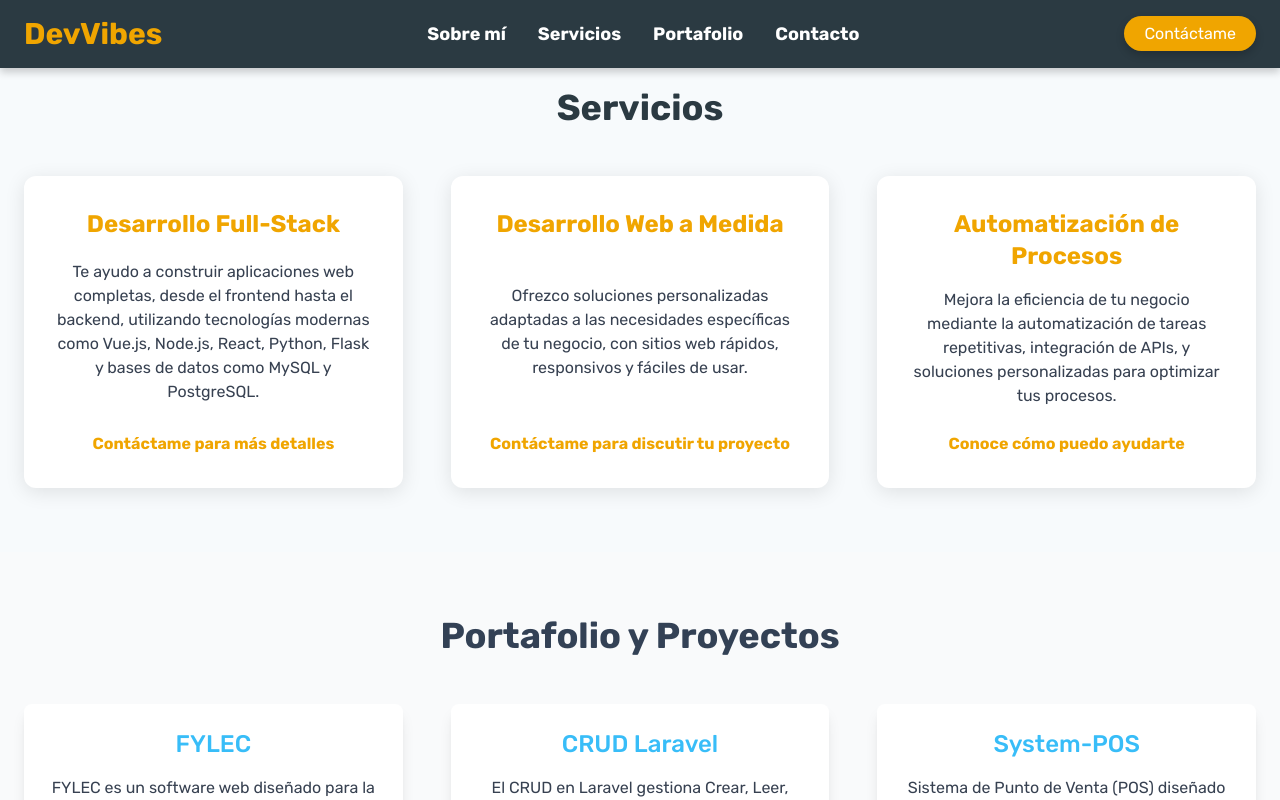
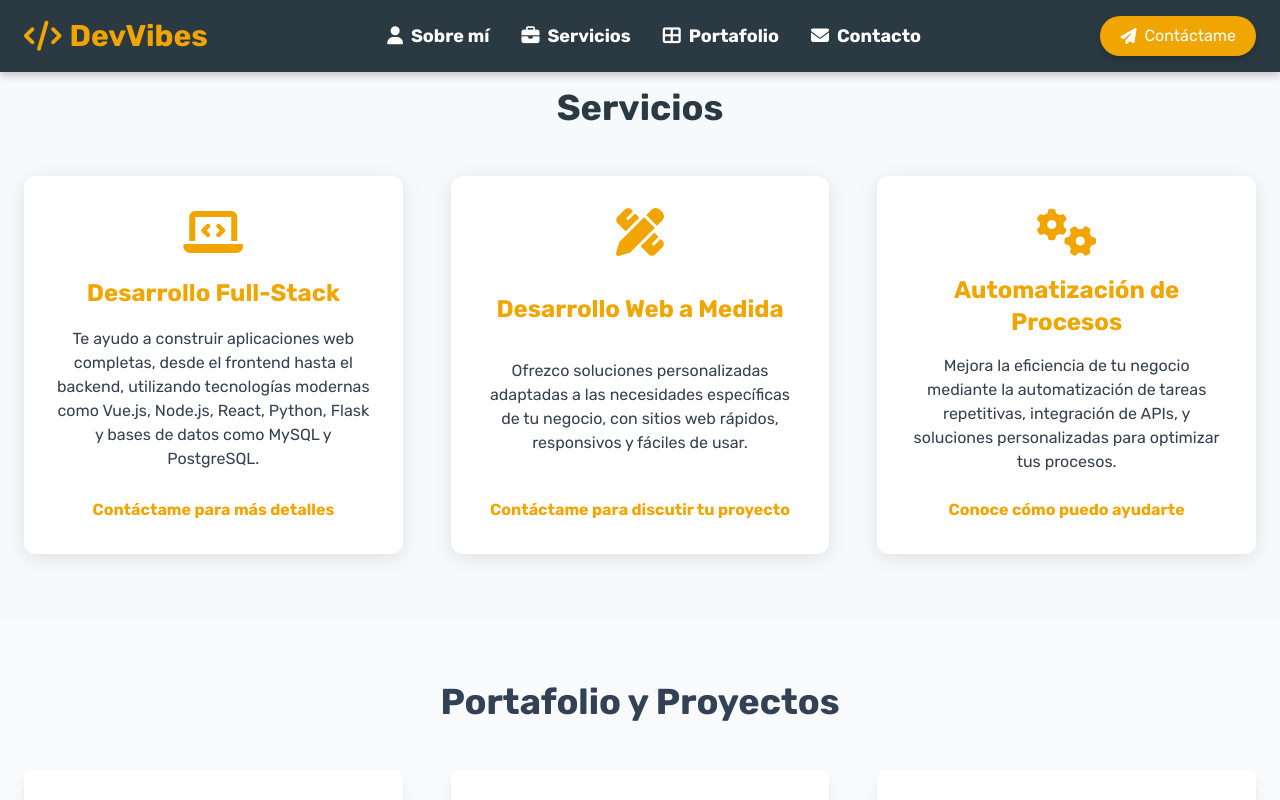
Before and after one commit to YersonRodriguez2005/DevVibes, a Vue app: page / in a window 1280 px wide. Shown: the top 800 px of the page. Built offline with nearby package versions, Linux system fonts and the light colour scheme.

Commit message:
update icons

```diff
--- a/index.html
+++ b/index.html
@@ -1,10 +1,12 @@
 <!DOCTYPE html>
 <html lang="">
+
 <head>
   <meta charset="UTF-8">
   <link rel="icon" href="/favicon.ico">
   <meta name="viewport" content="width=device-width, initial-scale=1.0">
   <link href="https://fonts.googleapis.com/css2?family=Rubik:wght@400;500;700&display=swap" rel="stylesheet">
+  <link href="https://cdnjs.cloudflare.com/ajax/libs/font-awesome/6.5.0/css/all.min.css" rel="stylesheet" />
   <!-- SEO Meta Tags -->
   <meta name="description" content="Portafolio de un desarrollador web especializado en Vue.js y Node.js." />
   <meta name="keywords" content="desarrollador web, Vue.js, Node.js, DevVibes, portafolio" />
@@ -21,8 +23,10 @@
   <link rel="shortcut icon" href="/logo.webp" type="image/webp">
   <title>DevVibes - Desarrollador Web</title>
 </head>
+
 <body>
   <div id="app"></div>
   <script type="module" src="/src/main.js"></script>
 </body>
+
 </html>
--- a/src/components/AppHeader.vue
+++ b/src/components/AppHeader.vue
@@ -1,10 +1,10 @@
 <template>
   <header class="bg-primary shadow-lg fixed w-full z-10 transition-all duration-500 ease-in-out">
     <div class="max-w-7xl mx-auto px-6 py-4 flex justify-between items-center">
-      <!-- Logo con animación hover -->
+      <!-- Logo con icono -->
       <div class="text-3xl font-extrabold transition-transform duration-300 transform hover:scale-105">
-        <a href="/" class="text-secondary hover:text-white transition-colors duration-300">
-          DevVibes
+        <a href="/" class="text-secondary hover:text-white transition-colors duration-300 flex items-center gap-2">
+          <i class="fas fa-code"></i> DevVibes
         </a>
       </div>
 
@@ -37,19 +37,27 @@
           menuOpen ? 'absolute top-16 left-0 w-full bg-primary px-6 py-4 space-y-4' : 'hidden md:flex',
         ]"
       >
-        <a href="https://yersonrodriguezdev.vercel.app/" class="nav-link">Sobre mí</a>
-        <a href="#services" class="nav-link">Servicios</a>
-        <a href="#portfolio" class="nav-link">Portafolio</a>
-        <a href="#contact" class="nav-link">Contacto</a>
+        <a href="https://yersonrodriguezdev.vercel.app/" class="nav-link flex items-center gap-2">
+          <i class="fas fa-user"></i> Sobre mí
+        </a>
+        <a href="#services" class="nav-link flex items-center gap-2">
+          <i class="fas fa-briefcase"></i> Servicios
+        </a>
+        <a href="#portfolio" class="nav-link flex items-center gap-2">
+          <i class="fas fa-th-large"></i> Portafolio
+        </a>
+        <a href="#contact" class="nav-link flex items-center gap-2">
+          <i class="fas fa-envelope"></i> Contacto
+        </a>
       </nav>
 
       <!-- Botón de Contacto -->
       <div class="hidden md:block">
         <a
           href="#contact"
-          class="contact-button transition duration-300 ease-in-out transform hover:scale-105 shadow-lg"
+          class="contact-button transition duration-300 ease-in-out transform hover:scale-105 shadow-lg flex items-center gap-2"
         >
-          Contáctame
+          <i class="fas fa-paper-plane"></i> Contáctame
         </a>
       </div>
     </div>
--- a/src/components/AppServices.vue
+++ b/src/components/AppServices.vue
@@ -7,34 +7,71 @@
 
       <div class="grid md:grid-cols-2 lg:grid-cols-3 gap-12">
         <!-- Desarrollo Full-Stack -->
-        <div class="service-card bg-white p-8 rounded-lg shadow-lg hover:shadow-xl transform hover:scale-105 transition-all duration-300 ease-in-out">
-          <h3 class="text-2xl font-semibold text-secondary mb-4">Desarrollo Full-Stack</h3>
+        <div
+          class="service-card bg-white p-8 rounded-lg shadow-lg hover:shadow-xl transform hover:scale-105 transition-all duration-300 ease-in-out"
+        >
+          <div class="text-secondary text-5xl mb-4">
+            <i class="fas fa-laptop-code"></i>
+          </div>
+          <h3 class="text-2xl font-semibold text-secondary mb-4">
+            Desarrollo Full-Stack
+          </h3>
           <p class="text-gray-700 mb-6">
-            Te ayudo a construir aplicaciones web completas, desde el frontend hasta el backend, utilizando tecnologías modernas como Vue.js, Node.js, React, Python, Flask y bases de datos como MySQL y PostgreSQL.
+            Te ayudo a construir aplicaciones web completas, desde el frontend
+            hasta el backend, utilizando tecnologías modernas como Vue.js,
+            Node.js, React, Python, Flask y bases de datos como MySQL y
+            PostgreSQL.
           </p>
-          <a href="#contact" class="text-secondary font-semibold hover:underline hover:text-primary transition-all duration-300">
+          <a
+            href="#contact"
+            class="text-secondary font-semibold hover:underline hover:text-primary transition-all duration-300"
+          >
             Contáctame para más detalles
           </a>
         </div>
 
         <!-- Desarrollo Web a Medida -->
-        <div class="service-card bg-white p-8 rounded-lg shadow-lg hover:shadow-xl transform hover:scale-105 transition-all duration-300 ease-in-out">
-          <h3 class="text-2xl font-semibold text-secondary mb-4">Desarrollo Web a Medida</h3>
+        <div
+          class="service-card bg-white p-8 rounded-lg shadow-lg hover:shadow-xl transform hover:scale-105 transition-all duration-300 ease-in-out"
+        >
+          <div class="text-secondary text-5xl mb-4">
+            <i class="fas fa-pencil-ruler"></i>
+          </div>
+          <h3 class="text-2xl font-semibold text-secondary mb-4">
+            Desarrollo Web a Medida
+          </h3>
           <p class="text-gray-700 mb-6">
-            Ofrezco soluciones personalizadas adaptadas a las necesidades específicas de tu negocio, con sitios web rápidos, responsivos y fáciles de usar.
+            Ofrezco soluciones personalizadas adaptadas a las necesidades
+            específicas de tu negocio, con sitios web rápidos, responsivos y
+            fáciles de usar.
           </p>
-          <a href="#contact" class="text-secondary font-semibold hover:underline hover:text-primary transition-all duration-300">
+          <a
+            href="#contact"
+            class="text-secondary font-semibold hover:underline hover:text-primary transition-all duration-300"
+          >
             Contáctame para discutir tu proyecto
           </a>
         </div>
 
         <!-- Automatización de Procesos -->
-        <div class="service-card bg-white p-8 rounded-lg shadow-lg hover:shadow-xl transform hover:scale-105 transition-all duration-300 ease-in-out">
-          <h3 class="text-2xl font-semibold text-secondary mb-4">Automatización de Procesos</h3>
+        <div
+          class="service-card bg-white p-8 rounded-lg shadow-lg hover:shadow-xl transform hover:scale-105 transition-all duration-300 ease-in-out"
+        >
+          <div class="text-secondary text-5xl mb-4">
+            <i class="fas fa-cogs"></i>
+          </div>
+          <h3 class="text-2xl font-semibold text-secondary mb-4">
+            Automatización de Procesos
+          </h3>
           <p class="text-gray-700 mb-6">
-            Mejora la eficiencia de tu negocio mediante la automatización de tareas repetitivas, integración de APIs, y soluciones personalizadas para optimizar tus procesos.
+            Mejora la eficiencia de tu negocio mediante la automatización de
+            tareas repetitivas, integración de APIs, y soluciones personalizadas
+            para optimizar tus procesos.
           </p>
-          <a href="#contact" class="text-secondary font-semibold hover:underline hover:text-primary transition-all duration-300">
+          <a
+            href="#contact"
+            class="text-secondary font-semibold hover:underline hover:text-primary transition-all duration-300"
+          >
             Conoce cómo puedo ayudarte
           </a>
         </div>
@@ -42,6 +79,7 @@
     </div>
   </section>
 </template>
+
 
 <script setup>
 // No se necesitan datos en este caso
```
Lines whose indentation alone changed are shown as unchanged.
